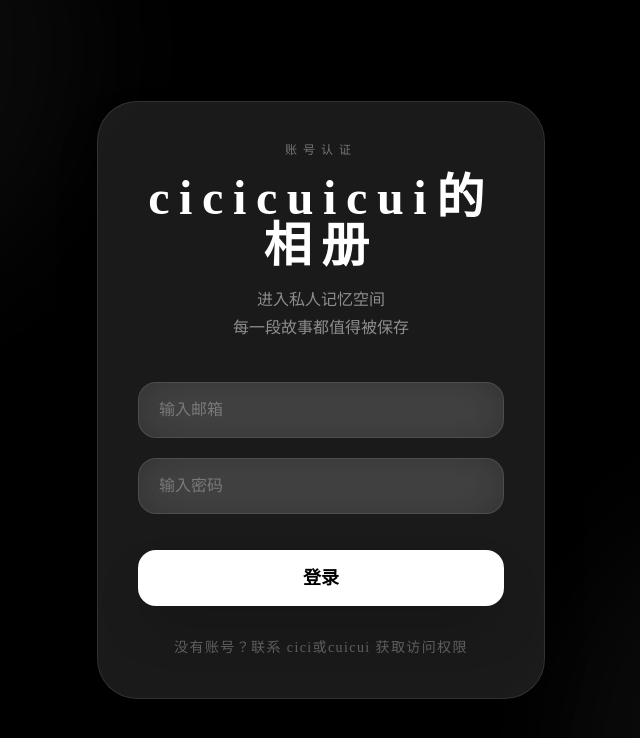
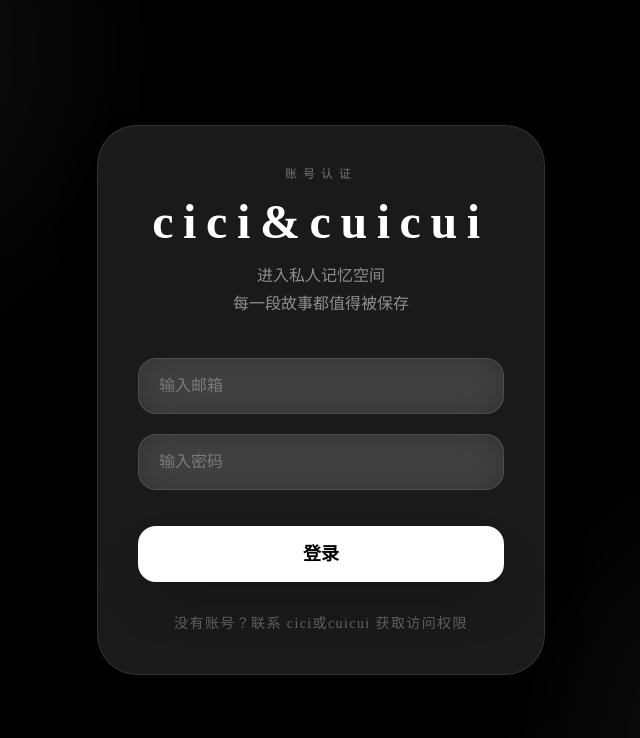
Before and after one commit to yuf26739/memory-gallery, a Next.js app: page /login in a window 1280 px wide. Shown: the top 738 px of the page, without its empty margins (319-959 px from the left). Built offline with nearby package versions, Linux system fonts and the light colour scheme; no server answers.

Commit message:
Update header text in login page

```diff
--- a/app/login/page.tsx
+++ b/app/login/page.tsx
@@ -125,7 +125,7 @@ export default function LoginPage() {
               mb-4
             "
           >
-            cicicuicui的相册
+            cici&cuicui
           </h1>
 
           {/* 副标题 */}
```
